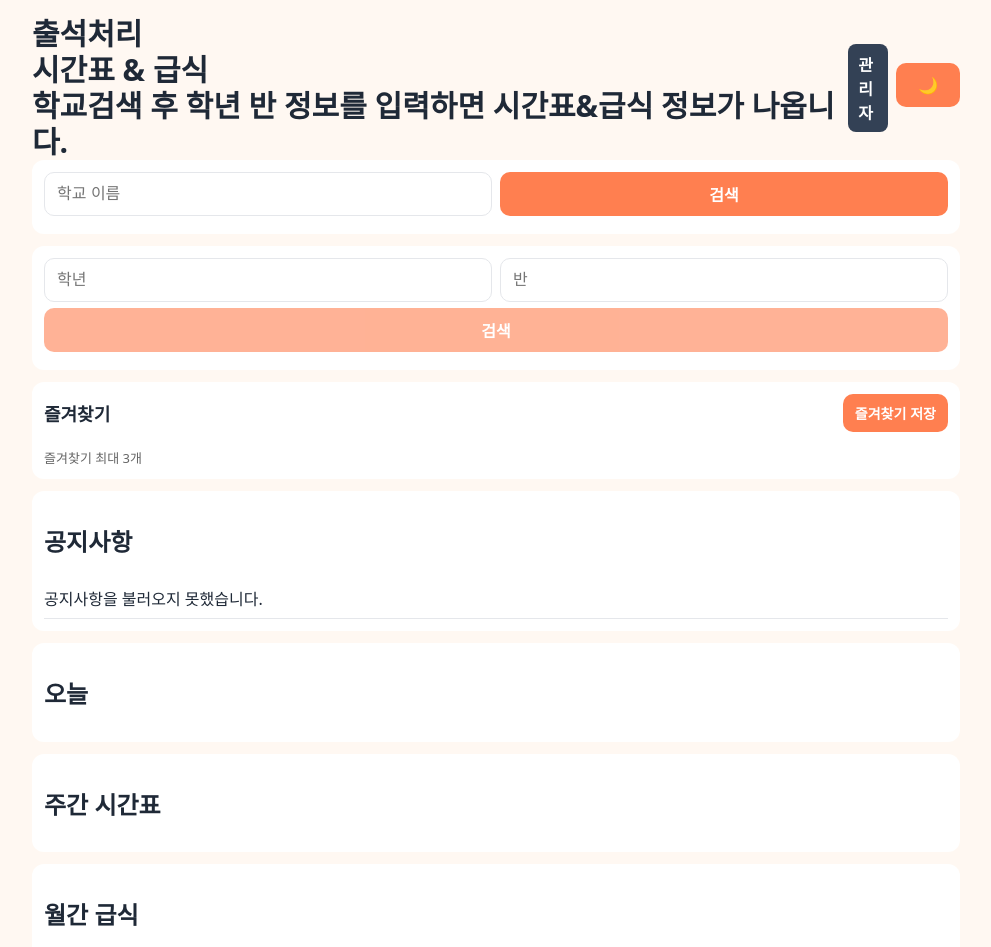
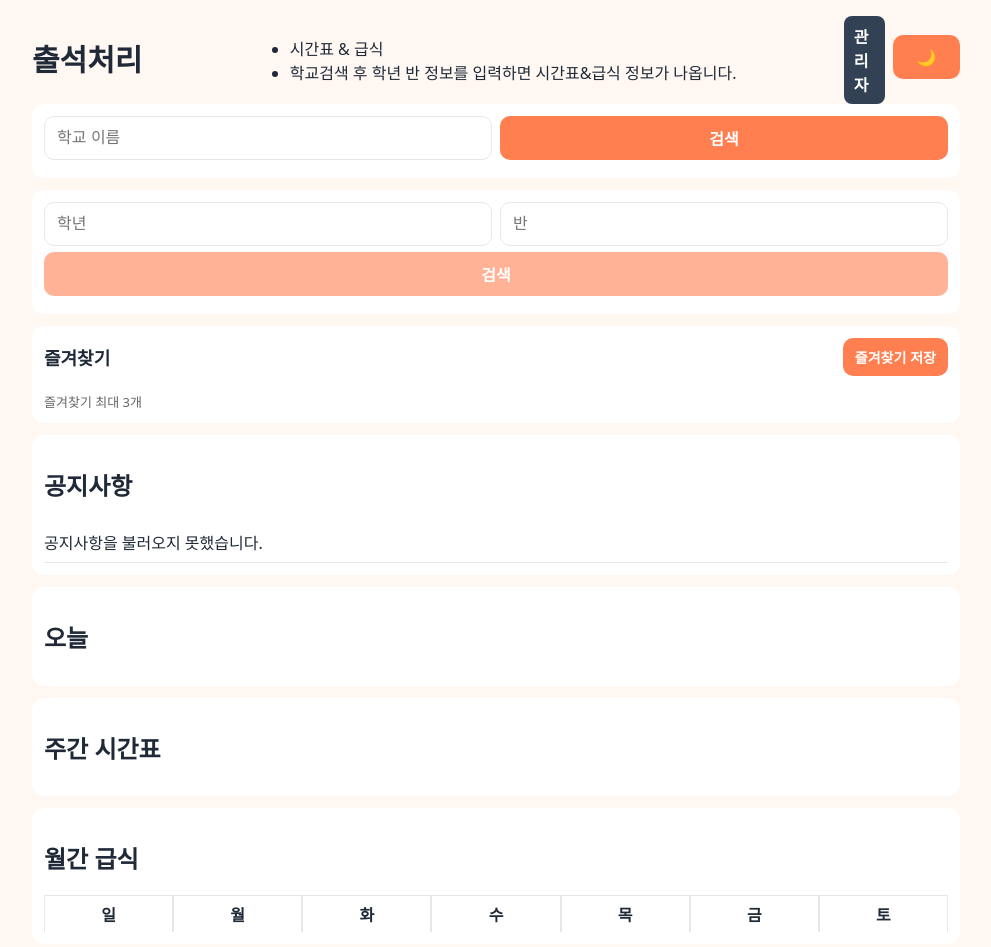
Before and after one commit to j1seon9/school-schedule-web, a website: page public/index.html in a window 1280 px wide. Shown: the top 947 px of the page, without its empty margins (144-1135 px from the left). Drawn offline with Linux system fonts and the light colour scheme; no server answers.

Commit message:
Update index.html

```diff
--- a/public/index.html
+++ b/public/index.html
@@ -9,7 +9,11 @@
 <body>
   <div class="container">
     <header class="header">
-      <h1>출석처리</br>시간표 & 급식</br>학교검색 후 학년 반 정보를 입력하면 시간표&급식 정보가 나옵니다.</h1>
+      <h1>출석처리</h1>
+      <ul>
+        <li>시간표 & 급식</li>
+        <li>학교검색 후 학년 반 정보를 입력하면 시간표&급식 정보가 나옵니다.</li>
+      </ul>
       <div class="header-actions">
         <a class="admin-link" href="/admin/login.html">관리자</a>
         <button id="darkModeToggle" type="button">🌙</button>
```
